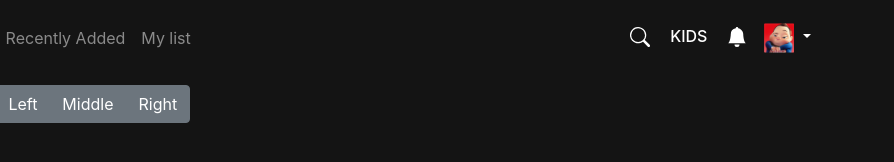
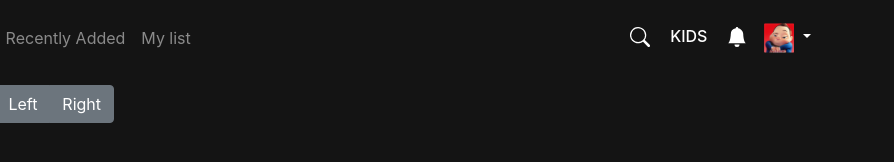
Before and after one commit to LorenzoGiorgini/Netflix-Clone, a plain HTML site: page index.html in a window 1280 px wide. Shown: the top 162 px of the page, 386-1280 px from the left. Drawn offline with nearby package versions, Linux system fonts and the light colour scheme; files whose address does not match are found by name.

Commit message:
latest update to the nav bar

```diff
--- a/index.html
+++ b/index.html
@@ -119,7 +119,6 @@
       <div class="d-flex align-items-end">
         <div class="btn-group" role="group" aria-label="Basic example">
           <button type="button" class="btn btn-secondary">Left</button>
-          <button type="button" class="btn btn-secondary">Middle</button>
           <button type="button" class="btn btn-secondary">Right</button>
         </div>
       </div>
```
